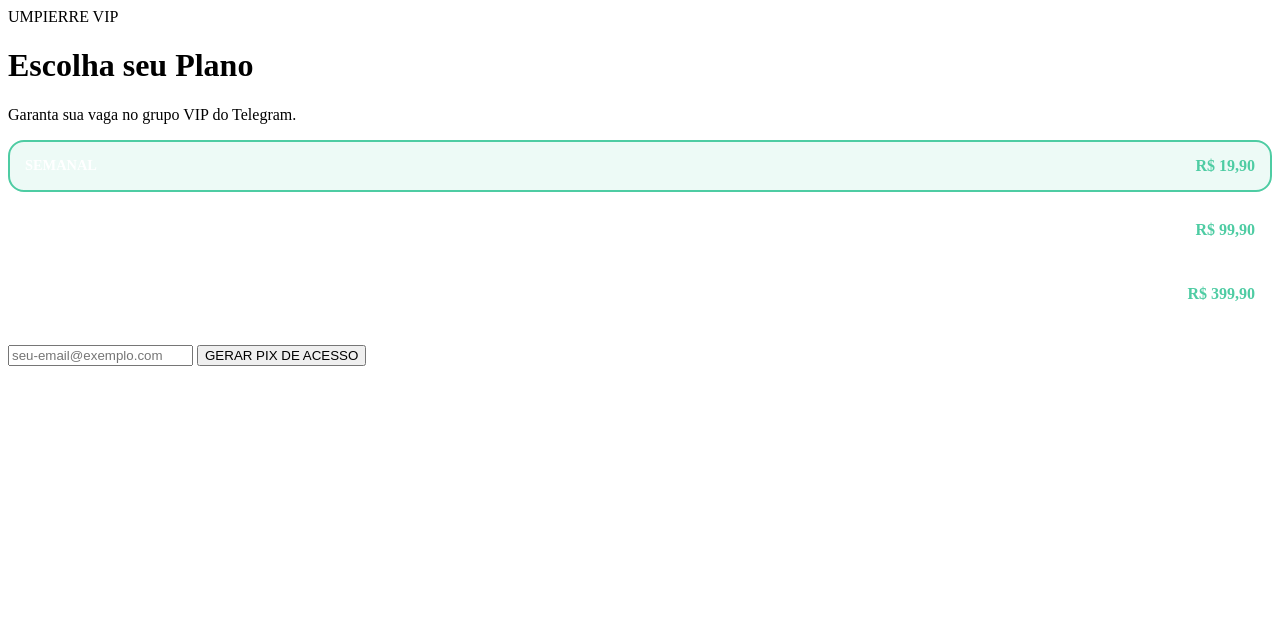
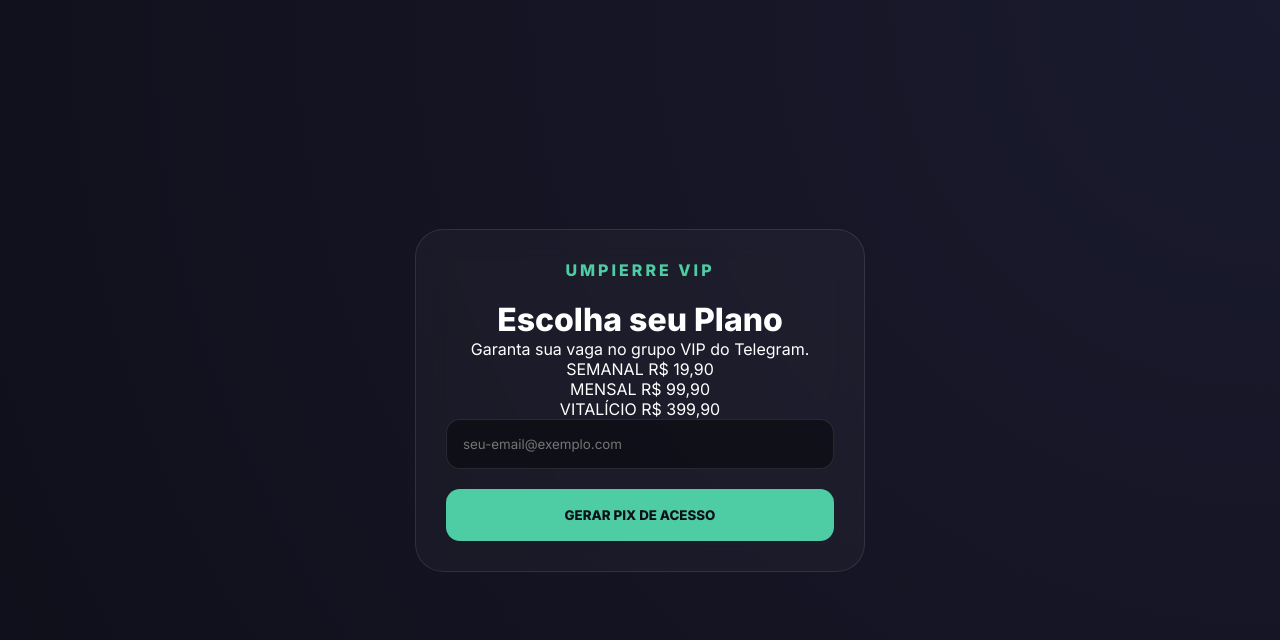
Before and after one commit to flavinhaprivy/flavinhaprivy, a plain HTML site: page index.html in a window 1280 px wide. Drawn offline with Linux system fonts and the light colour scheme.

Commit message:
Update style.css

```diff
--- a/style.css
+++ b/style.css
@@ -1,11 +1,38 @@
-/* Adicione estas regras ao seu arquivo style.css existente */
-.plans-container { display: grid; gap: 12px; margin-bottom: 25px; }
-.plan-card {
-background: rgba(255,255,255,0.05); border: 2px solid rgba(255,255,255,0.1);
-border-radius: 16px; padding: 15px; cursor: pointer; transition: 0.3s;
-display: flex; justify-content: space-between; align-items: center;
+* { margin: 0; padding: 0; box-sizing: border-box; font-family: 'Inter', sans-serif; }
+:root { --primary: #4ecca3; --bg-dark: #0f0f1a; --text-dim: #a0a0b8; }
+
+body {
+    background: radial-gradient(circle at top right, #1a1a2e, var(--bg-dark));
+    color: #fff; display: flex; justify-content: center; align-items: center;
+    min-height: 100vh; padding: 20px;
 }
-.plan-card.active { border-color: #4ecca3; background: rgba(78, 204, 163, 0.1); }
-.plan-title { font-weight: 700; font-size: 0.9rem; color: #fff; }
-.plan-price { color: #4ecca3; font-weight: 800; }
-.pix-display { display: flex; gap: 10px; margin-top: 20px; }
+
+.container { width: 100%; max-width: 450px; }
+.glass-card {
+    background: rgba(255,255,255,0.03); backdrop-filter: blur(15px);
+    border: 1px solid rgba(255,255,255,0.1); border-radius: 28px; padding: 30px; text-align: center;
+}
+
+.brand { font-weight: 800; letter-spacing: 3px; color: var(--primary); margin-bottom: 20px; }
+.price-box { background: rgba(255,255,255,0.05); padding: 20px; border-radius: 20px; margin-bottom: 30px; }
+.value { font-size: 3.5rem; font-weight: 800; }
+
+input {
+    width: 100%; background: rgba(0,0,0,0.4); border: 1px solid rgba(255,255,255,0.1);
+    border-radius: 14px; padding: 16px; color: white; margin-bottom: 20px; outline: none;
+}
+
+button {
+    width: 100%; background: var(--primary); color: var(--bg-dark); border: none;
+    border-radius: 14px; padding: 18px; font-weight: 700; cursor: pointer; text-transform: uppercase;
+}
+
+.pix-display { display: flex; gap: 10px; margin: 20px 0; }
+#pixCode { margin-bottom: 0; font-size: 0.8rem; }
+#btnCopy { width: auto; padding: 0 15px; font-size: 0.7rem; }
+
+@media (max-width: 480px) {
+    .pix-display { flex-direction: column; }
+    #btnCopy { width: 100%; padding: 15px; }
+    .value { font-size: 2.8rem; }
+}
```
